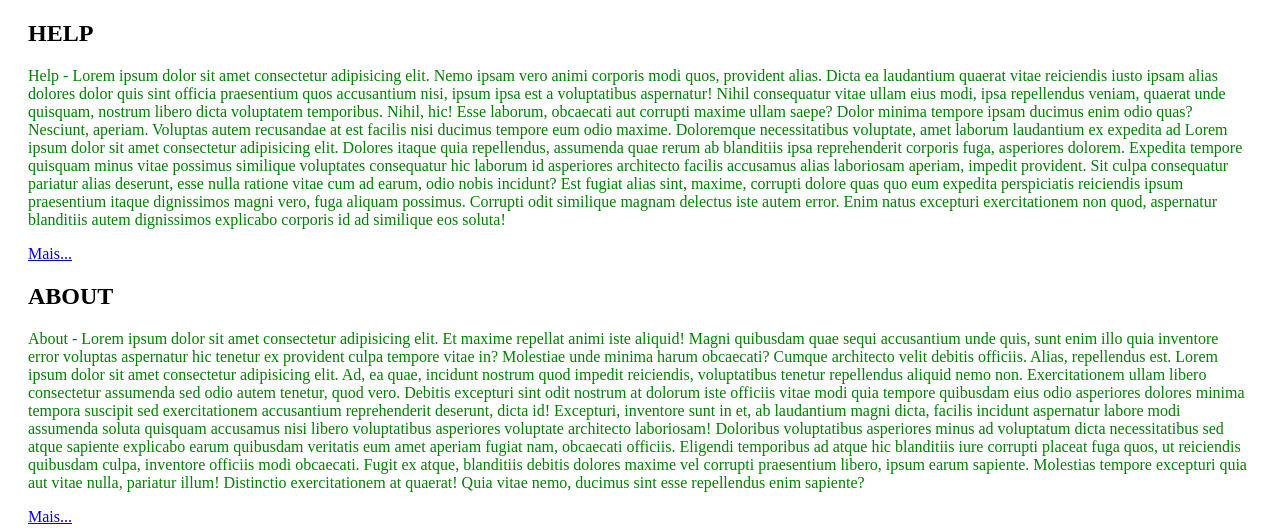
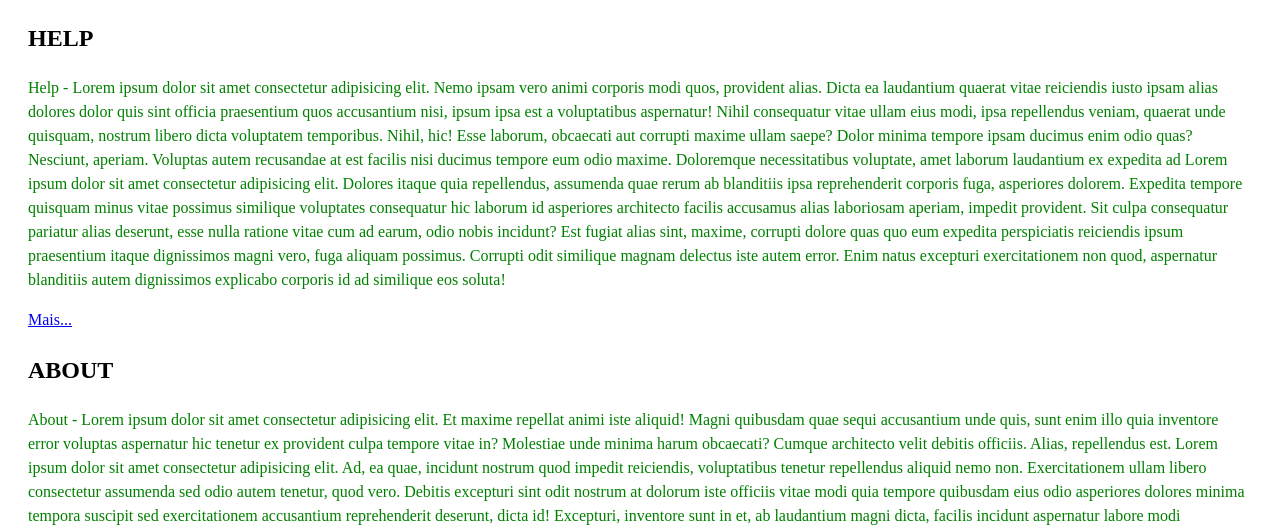
Before and after one commit to CauaMachad0/meu-primeiro-projeto, a plain HTML site: page mreu-projeto1/index.html in a window 1280 px wide. Shown: the part 236-768 px from the top of the page. Drawn offline with Linux system fonts and the light colour scheme.

Commit message:
Ajustando o código css

```diff
--- a/mreu-projeto1/css/estilos-paginas-1.css
+++ b/mreu-projeto1/css/estilos-paginas-1.css
@@ -22,7 +22,7 @@ nav a {
 }
 
 /*Ajustando o espaçamento entre as linhas do conteudo section*/
-#conteudo {
+#conteudo-principal {
   line-height: 1.5;
 }
 
```
